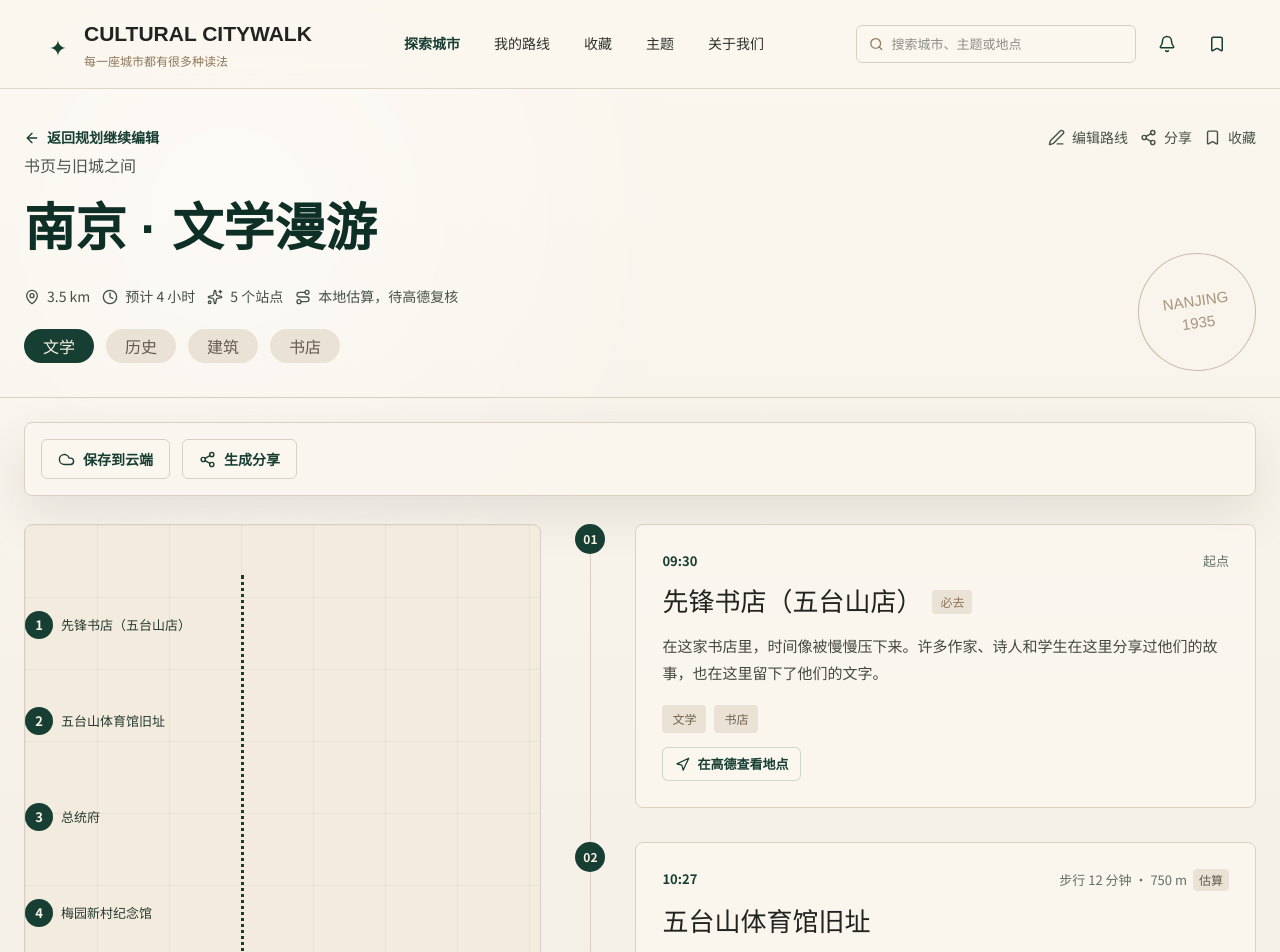
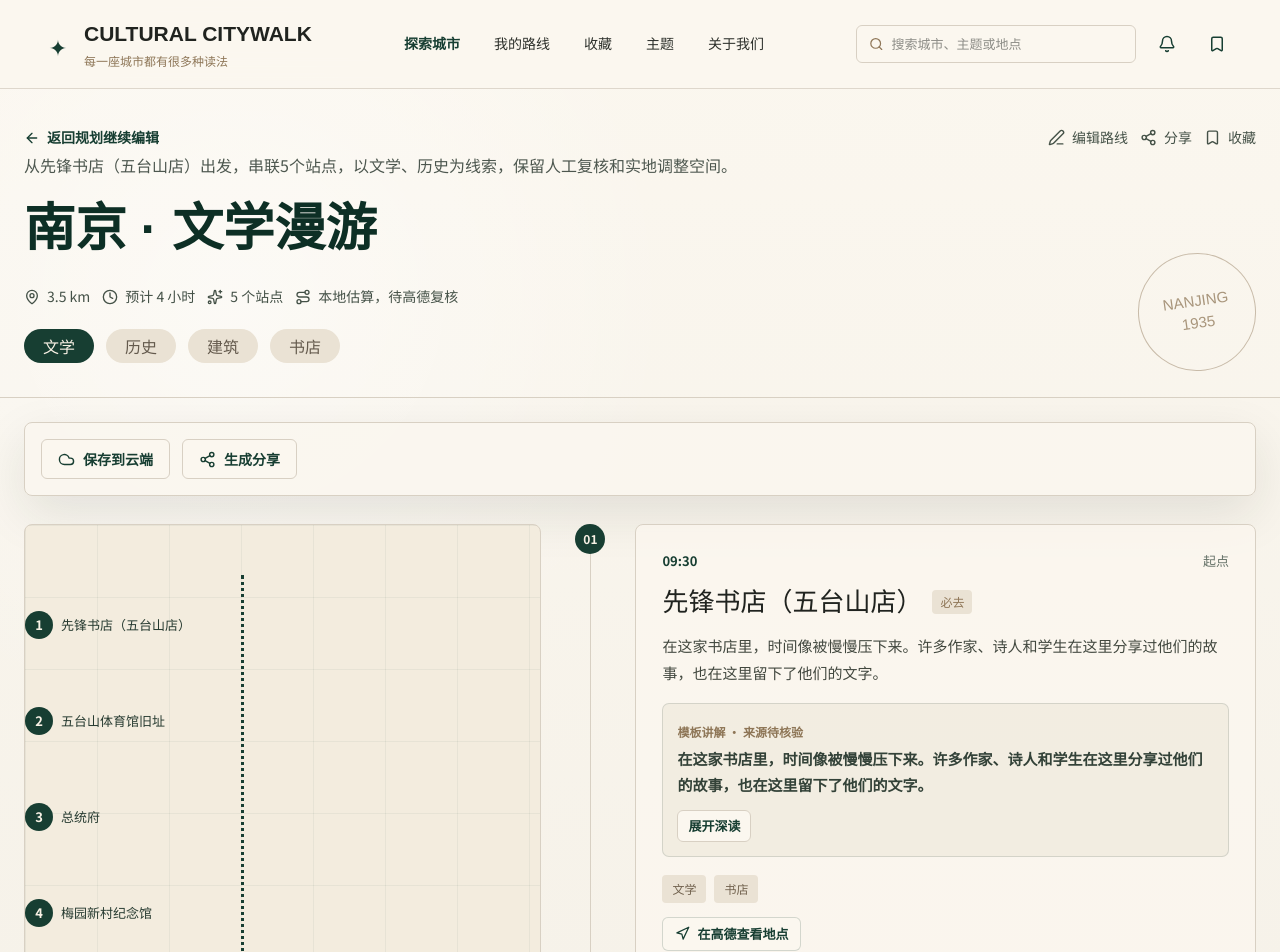
Before and after one commit to 999hkkzjvy-cell/culture-city-walk, a Next.js app: page /route in a window 1280 px wide. Shown: the top 952 px of the page. Built offline with nearby package versions, Linux system fonts and the light colour scheme.

Commit message:
Improve candidate states stories and sharing

```diff
--- a/src/app/globals.css
+++ b/src/app/globals.css
@@ -1153,6 +1153,62 @@ button {
   font-size: 14px;
 }
 
+.candidate-state-section {
+  display: grid;
+  gap: 8px;
+  padding-top: 4px;
+}
+
+.candidate-state-section h3 {
+  margin: 0;
+  color: var(--green-primary);
+  font-family: var(--serif);
+  font-size: 18px;
+}
+
+.candidate-state-section.muted h3 {
+  color: var(--archive-brown);
+}
+
+.candidate-state-item {
+  display: grid;
+  grid-template-columns: minmax(0, 1fr) auto;
+  gap: 10px;
+  align-items: center;
+  padding: 10px 12px;
+  border: 1px solid rgb(216 208 195 / 78%);
+  border-radius: 7px;
+  background: rgb(255 251 244 / 66%);
+}
+
+.candidate-state-item strong,
+.candidate-state-item span {
+  display: block;
+}
+
+.candidate-state-item strong {
+  color: var(--text-primary);
+  font-family: var(--serif);
+  font-size: 15px;
+}
+
+.candidate-state-item span {
+  margin-top: 2px;
+  color: #6a7069;
+  font-size: 12px;
+}
+
+.candidate-state-item button {
+  min-height: 32px;
+  padding: 0 10px;
+  border: 1px solid var(--border);
+  border-radius: 6px;
+  background: var(--paper);
+  color: var(--green-primary);
+  font-size: 13px;
+  font-weight: 700;
+}
+
 .route-brief {
   position: sticky;
   top: 96px;
@@ -1200,6 +1256,26 @@ button {
   margin: 0 0 12px;
   font-family: var(--serif);
   font-size: 24px;
+}
+
+.shared-source-note {
+  margin: 8px 0 16px;
+  padding: 12px;
+  border: 1px solid rgb(142 118 87 / 28%);
+  border-radius: 7px;
+  background: rgb(255 251 244 / 70%);
+}
+
+.shared-source-note strong {
+  color: var(--green-primary);
+  font-family: var(--serif);
+}
+
+.shared-source-note p {
+  margin: 6px 0 0;
+  color: #5f675f;
+  font-size: 13px;
+  line-height: 1.7;
 }
 
 .auth-panel p,
@@ -1850,6 +1926,62 @@ button {
 .stop-edit-delete:disabled {
   cursor: not-allowed;
   opacity: 0.44;
+}
+
+.stop-story {
+  display: grid;
+  gap: 10px;
+  margin-top: 16px;
+  padding: 14px;
+  border: 1px solid rgb(23 62 50 / 14%);
+  border-radius: 7px;
+  background: rgb(234 226 212 / 46%);
+}
+
+.stop-story span {
+  display: inline-block;
+  margin-bottom: 6px;
+  color: var(--archive-brown);
+  font-size: 12px;
+  font-weight: 700;
+}
+
+.stop-story strong {
+  display: block;
+  color: #334238;
+  font-family: var(--serif);
+  font-size: 15px;
+  line-height: 1.75;
+}
+
+.stop-story-more {
+  display: grid;
+  gap: 8px;
+}
+
+.stop-story-more p {
+  display: flex;
+  gap: 7px;
+  align-items: flex-start;
+  font-size: 13px;
+}
+
+.stop-story-more svg {
+  flex: 0 0 auto;
+  margin-top: 4px;
+  color: var(--green-primary);
+}
+
+.stop-story button {
+  width: max-content;
+  min-height: 32px;
+  padding: 0 10px;
+  border: 1px solid var(--border);
+  border-radius: 6px;
+  background: var(--paper);
+  color: var(--green-primary);
+  font-size: 13px;
+  font-weight: 700;
 }
 
 .stop-nav-link {
--- a/src/components/routes/route-cloud-actions.tsx
+++ b/src/components/routes/route-cloud-actions.tsx
@@ -61,7 +61,11 @@ export function RouteCloudActions() {
   }
 
   return (
-    <section className="cloud-actions" aria-label="云端路线操作">
+    <section
+      className="cloud-actions"
+      data-route-cloud-actions
+      aria-label="云端路线操作"
+    >
       <button className="secondary-button" onClick={saveToCloud} type="button">
         <Cloud size={17} />
         {saveState === "saving"
@@ -87,6 +91,9 @@ export function RouteCloudActions() {
             <Copy size={16} />
             复制
           </button>
+          <p>
+            分享链接默认不设置过期时间；后续可在路线库中增加撤销和过期设置。
+          </p>
         </>
       ) : null}
       {message ? <p>{message}</p> : null}
--- a/src/components/routes/route-reader.tsx
+++ b/src/components/routes/route-reader.tsx
@@ -9,6 +9,7 @@ import {
   Bookmark,
   Clock,
   Edit3,
+  FileText,
   MapPin,
   Navigation,
   Route,
@@ -19,6 +20,10 @@ import {
 } from "lucide-react";
 import { RouteCloudActions } from "@/components/routes/route-cloud-actions";
 import { amapPlaceSearchUrl, amapWalkingNavigationUrl } from "@/lib/maps/amap";
+import {
+  generateRouteSummaryWithFallback,
+  generateStopThemeContentWithFallback,
+} from "@/lib/ai/route-collaboration";
 import { demoRoute, type RoutePlan } from "@/lib/route";
 import {
   removeRouteStop,
@@ -48,6 +53,10 @@ export function RouteReader() {
 
   const routeKernel = calculateRouteKernel(route);
   const [isEditing, setIsEditing] = useState(false);
+  const [expandedStories, setExpandedStories] = useState<
+    Record<string, boolean>
+  >({});
+  const routeSummary = generateRouteSummaryWithFallback(route);
   const sourceLabel =
     routeKernel.legSource === "provider"
       ? "高德真实步行数据"
@@ -63,7 +72,7 @@ export function RouteReader() {
             <ArrowLeft size={16} />
             返回规划继续编辑
           </Link>
-          <p>{route.title}</p>
+          <p>{routeSummary.summary}</p>
           <h1>{route.city} · 文学漫游</h1>
           <div className="route-meta">
             <span>
@@ -103,7 +112,14 @@ export function RouteReader() {
             {isEditing ? <Save size={17} /> : <Edit3 size={17} />}
             {isEditing ? "完成编辑" : "编辑路线"}
           </button>
-          <button type="button">
+          <button
+            onClick={() =>
+              document
+                .querySelector<HTMLElement>("[data-route-cloud-actions]")
+                ?.scrollIntoView({ behavior: "smooth", block: "center" })
+            }
+            type="button"
+          >
             <Share2 size={17} />
             分享
           </button>
@@ -166,6 +182,8 @@ export function RouteReader() {
         <div className="timeline">
           {routeKernel.stops.map((stop, index) => {
             const previousStop = routeKernel.stops[index - 1];
+            const story = generateStopThemeContentWithFallback(stop);
+            const isStoryExpanded = expandedStories[stop.id] ?? false;
             const navigationUrl =
               index === 0
                 ? amapPlaceSearchUrl({
@@ -210,6 +228,39 @@ export function RouteReader() {
                     {stop.mustVisit ? <em>必去</em> : null}
                   </h2>
                   <p>{stop.note}</p>
+                  <div className="stop-story">
+                    <div>
+                      <span>模板讲解 · 来源待核验</span>
+                      <strong>{story.shortIntro}</strong>
+                    </div>
+                    {isStoryExpanded ? (
+                      <div className="stop-story-more">
+                        {story.themeConnections.map((connection) => (
+                          <p key={`${stop.id}-${connection.theme}`}>
+                            <FileText size={14} />
+                            {connection.theme}：{connection.text}
+                          </p>
+                        ))}
+                        {story.practicalTips.map((tip) => (
+                          <p key={tip}>
+                            <Clock size={14} />
+                            {tip}
+                          </p>
+                        ))}
+                      </div>
+                    ) : null}
+                    <button
+                      onClick={() =>
+                        setExpandedStories((current) => ({
+                          ...current,
+                          [stop.id]: !isStoryExpanded,
+                        }))
+                      }
+                      type="button"
+                    >
+                      {isStoryExpanded ? "收起深读" : "展开深读"}
+                    </button>
+                  </div>
                   {isEditing ? (
                     <div className="stop-edit-panel">
                       <label>
--- a/src/components/routes/shared-route-reader.tsx
+++ b/src/components/routes/shared-route-reader.tsx
@@ -2,7 +2,10 @@
 
 import { useEffect, useState } from "react";
 import { BookOpen, Clock } from "lucide-react";
-import { createBrowserSupabaseClient, isSupabaseConfigured } from "@/lib/supabase/client";
+import {
+  createBrowserSupabaseClient,
+  isSupabaseConfigured,
+} from "@/lib/supabase/client";
 import { readShareCode } from "@/lib/urls";
 
 type SharedStop = {
@@ -33,7 +36,9 @@ export function SharedRouteReader() {
   const [payload, setPayload] = useState<SharedRoutePayload | null>(null);
 
   useEffect(() => {
-    const shareCode = readShareCode(new URLSearchParams(window.location.search));
+    const shareCode = readShareCode(
+      new URLSearchParams(window.location.search),
+    );
 
     if (!shareCode) {
       queueMicrotask(() => setState("empty"));
@@ -92,17 +97,32 @@ export function SharedRouteReader() {
     <section className="shared-route">
       <div className="section-heading">
         <h2>{payload.route.title}</h2>
-        <span>{payload.route.city}</span>
+        <span>
+          {payload.route.city} ·{" "}
+          {payload.share.expires_at
+            ? `有效至 ${payload.share.expires_at.slice(0, 10)}`
+            : "长期有效"}
+        </span>
+      </div>
+      <div className="shared-source-note">
+        <strong>只读分享</strong>
+        <p>
+          站点、步行时间和讲解可能包含本地估算或待核验内容；出发前请再次确认开放时间、预约和交通情况。
+        </p>
       </div>
       <div className="route-list">
         {payload.stops.map((stop) => (
-          <article className="route-list-item" key={`${payload.share.code}-${stop.sort_order}`}>
+          <article
+            className="route-list-item"
+            key={`${payload.share.code}-${stop.sort_order}`}
+          >
             <BookOpen size={22} aria-hidden="true" />
             <div>
               <h3>{stop.title_snapshot}</h3>
               <p>
                 <Clock size={13} />
-                {stop.arrival_time?.slice(0, 5) ?? "时间待定"} · 停留 {stop.stay_minutes} 分钟
+                {stop.arrival_time?.slice(0, 5) ?? "时间待定"} · 停留{" "}
+                {stop.stay_minutes} 分钟
               </p>
               {stop.note?.text ? <p>{stop.note.text}</p> : null}
             </div>
--- a/src/lib/ai/route-collaboration.ts
+++ b/src/lib/ai/route-collaboration.ts
@@ -160,10 +160,14 @@ export function generateStopThemeContentWithFallback(
   stop: RouteStop,
 ): StopThemeContent {
   const theme = stop.themes[0] ?? "历史";
+  const shortIntro =
+    stop.note.trim().length >= 20
+      ? stop.note.trim().slice(0, 170)
+      : `${stop.name} 适合作为这条路线中的${theme}观察点，具体故事和来源后续需要继续核验。`;
 
   return stopThemeContentSchema.parse({
     placeId: stop.sourcePlaceId ?? stop.id,
-    shortIntro: stop.note.slice(0, 170),
+    shortIntro,
     themeConnections: [
       {
         theme,
```
Also changed, not shown: src/components/planning-desk.tsx (+60 -3 lines), 3 other files (tests, documents, lock files or other folders).
